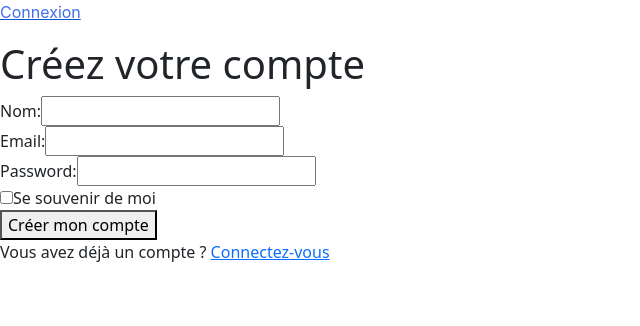
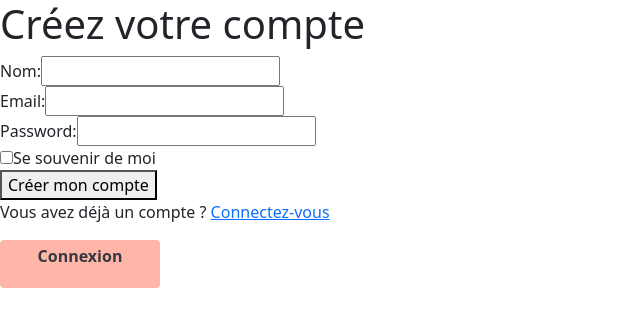
Before and after one commit to clairelacanal/baby-food, a React (Create React App) app: page /creation-du-compte in a window 1280 px wide. Shown: the top 326 px of the page, without its empty margins (0-640 px from the left). Built offline with nearby package versions, Linux system fonts and the light colour scheme.

Commit message:
button connexion rectified

```diff
--- a/src/App.js
+++ b/src/App.js
@@ -16,13 +16,13 @@ function App() {
     <Router>
       <UserContext.Provider value={{ isUserLoggedIn, setIsUserLoggedIn }}>
         <div className="App">
+          <Routes>
+            <Route path="/" element={<Accueil/>}/>
+            <Route path="/connexion" element={<LoginForm/>}/>
+            <Route path="/creation-du-compte" element={<CreateAccountForm/>}/>
+          </Routes>
           {!isUserLoggedIn && <Link to="/connexion"><LargeButton/></Link>}
         </div>
-        <Routes>
-          <Route path="/" element={<Accueil/>}/>
-          <Route path="/connexion" element={<LoginForm/>}/>
-          <Route path="/creation-du-compte" element={<CreateAccountForm/>}/>
-        </Routes>
       </UserContext.Provider>
     </Router>
   );
--- a/src/Components/Buttons/Button.js
+++ b/src/Components/Buttons/Button.js
@@ -3,9 +3,9 @@ import './Button.scss';
 
 function LargeButton() {
   return (
-    <div className="large-button">
+    <button className="large-button">
       <p>Connexion</p>
-    </div>
+    </button>
   );
 }
 
--- a/src/Components/Buttons/Button.scss
+++ b/src/Components/Buttons/Button.scss
@@ -1,9 +1,21 @@
-$color-ocean: #416dea;
-$borderRadius: 36px;
-$font-face: -apple-system, BlinkMacSystemFont, "Segoe UI", Roboto, Helvetica, Arial, sans-serif, "Apple Color Emoji", "Segoe UI Emoji", "Segoe UI Symbol";
+.large-button {
+  display: inline-block;
+  width: 10em;
+  height: 3em;
+  background-color: #FFB5A7; /* Changez cela en fonction de votre palette de couleurs */
+  color: #343a40;/* Changez cela en fonction de votre palette de couleurs */
+  font-weight:700;
+  border: none;
+  border-radius: 4px;
+  text-align: center;
+  justify-content: center;
+  text-decoration: none;
+  font-size: 16px;
+  transition-duration: 0.4s;
+  cursor: pointer;
+}
 
-.large-button {
-  color: $color-ocean;
-  border-radius: $borderRadius;
-  font-family: $font-face;
+.large-button:hover {
+  background-color: #4CAF50; /* Changer cela en fonction de votre palette de couleurs */
+  color: white;
 }
```
